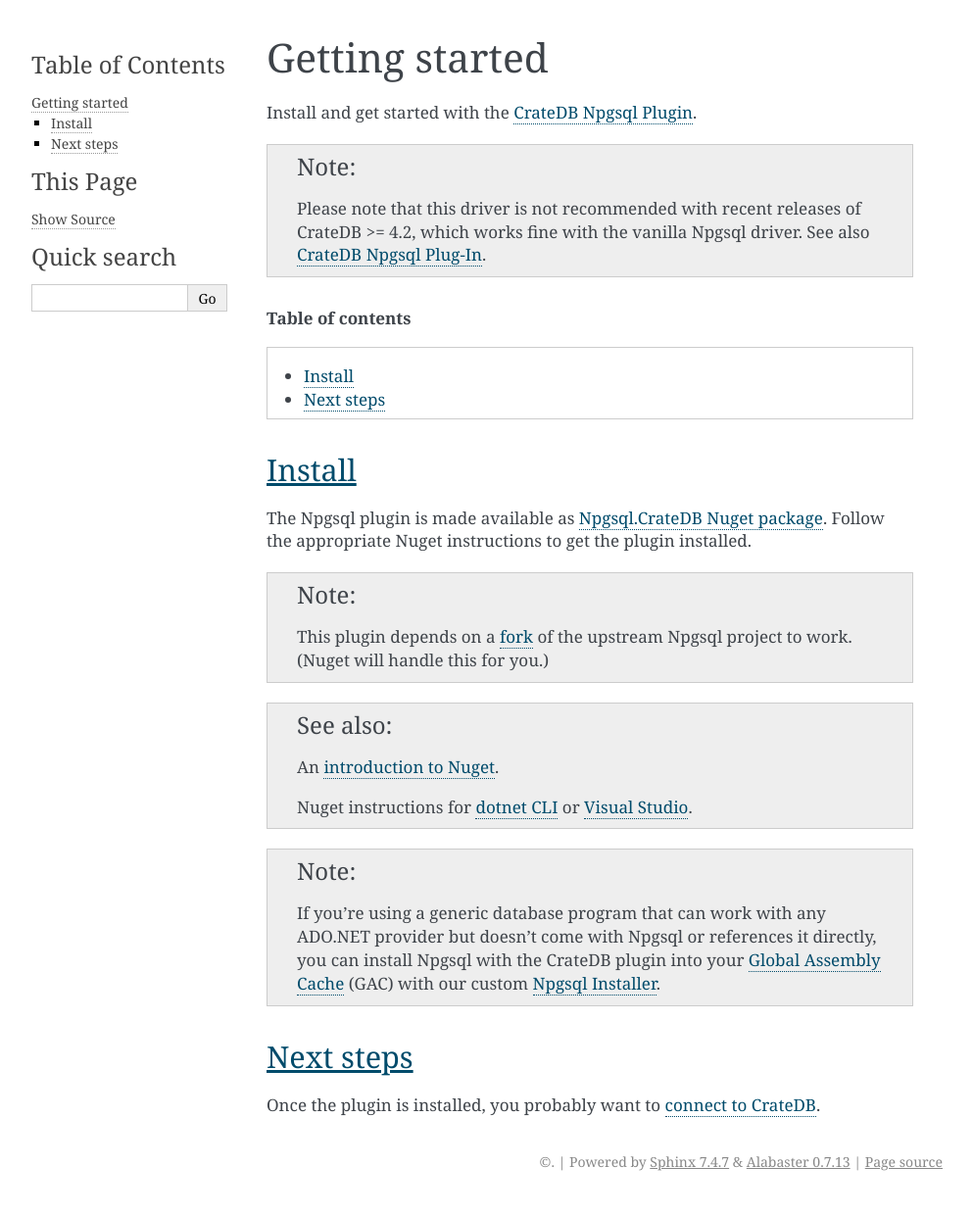
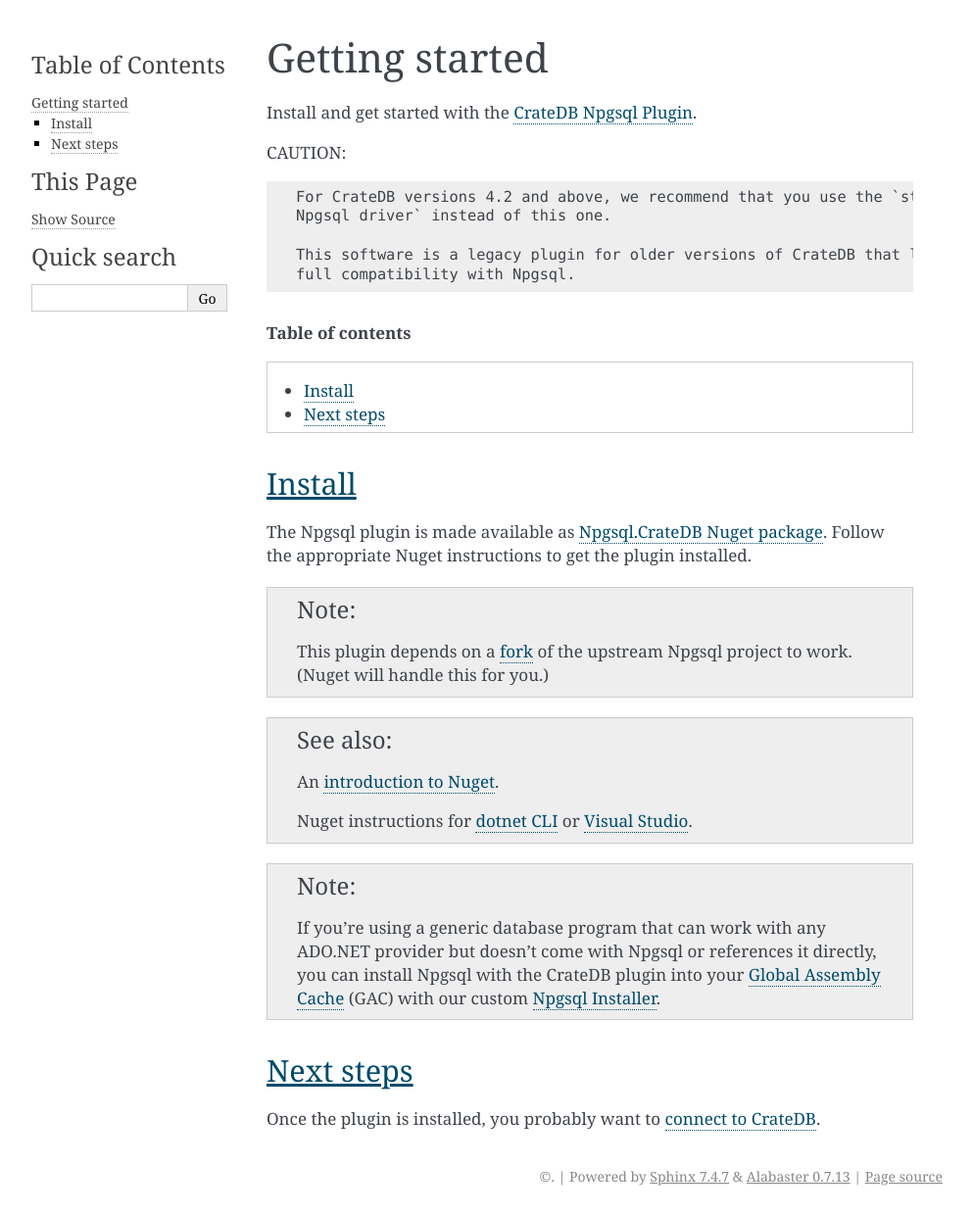
Before and after one commit to crate/crate-npgsql, a Sphinx documentation site: the page built from docs/getting-started.rst, in a window 1280 px wide. Shown: the whole page at 98% size, without its empty margins (148-1141 px from the left). Built offline with Sphinx 7.4.7, drawn with Linux system fonts in a browser that asks for light colours.

Commit message:
Documentation: Improve notes about vanilla Npgsql driver once more

```diff
--- a/docs/connect.rst
+++ b/docs/connect.rst
@@ -68,8 +68,9 @@
 
     The plugin :ref:`data-types` appendix.
 
-.. _Npgsql documentation: https://www.npgsql.org/doc/index.html
 .. _connection string parameters: https://www.npgsql.org/doc/connection-string-parameters.html
 .. _DatabaseInfoFactory: https://www.npgsql.org/doc/api/Npgsql.NpgsqlDatabaseInfo.html
+.. _NpgsqlConnection: https://www.npgsql.org/doc/api/Npgsql.NpgsqlConnection.html
+.. _Npgsql documentation: https://www.npgsql.org/doc/index.html
+.. _stock Npgsql driver: https://www.npgsql.org/
 .. _usual Npgsql way: https://www.npgsql.org/doc/index.html
-.. _NpgsqlConnection: https://www.npgsql.org/doc/api/Npgsql.NpgsqlConnection.html
--- a/docs/getting-started.rst
+++ b/docs/getting-started.rst
@@ -6,12 +6,13 @@
 
 Install and get started with the :ref:`CrateDB Npgsql Plugin <index>`.
 
-.. NOTE::
+CAUTION::
 
-    Please note that this driver is not recommended with recent releases of
-    CrateDB >= 4.2, which works fine with the vanilla Npgsql driver. See
-    also :ref:`index`.
+    For CrateDB versions 4.2 and above, we recommend that you use the `stock
+    Npgsql driver` instead of this one.
 
+    This software is a legacy plugin for older versions of CrateDB that lacked
+    full compatibility with Npgsql.
 
 .. rubric:: Table of contents
 
@@ -48,11 +49,12 @@
 Once the plugin is installed, you probably want to :ref:`connect to CrateDB
 <connect>`.
 
-.. _Npgsql.CrateDB Nuget package: https://www.nuget.org/packages/Npgsql.CrateDb/
 .. _dotnet CLI: https://docs.microsoft.com/en-us/nuget/quickstart/install-and-use-a-package-using-the-dotnet-cli
 .. _fork: https://github.com/crate/npgsql
 .. _Global Assembly Cache: https://docs.microsoft.com/en-us/dotnet/framework/app-domains/gac
 .. _introduction to Nuget: https://docs.microsoft.com/en-us/nuget/what-is-nuget
+.. _Npgsql.CrateDB Nuget package: https://www.nuget.org/packages/Npgsql.CrateDb/
 .. _Npgsql Installer: https://cdn.crate.io/downloads/releases/npgsql/
 .. _Npgsql project: https://github.com/npgsql/npgsql
+.. _stock Npgsql driver: https://www.npgsql.org/
 .. _Visual Studio: https://docs.microsoft.com/en-us/nuget/quickstart/install-and-use-a-package-in-visual-studio
--- a/docs/index.rst
+++ b/docs/index.rst
@@ -33,6 +33,7 @@
     The CrateDB Npgsql Plugin is an open source project and it is hosted on
     GitHub at `crate-npgsql`_.
 
+.. _basic demonstration program for using CrateDB with vanilla Npgsql: https://github.com/crate/cratedb-examples/tree/main/spikes/npgsql-vanilla
 .. _Crate.io: http://crate.io/
 .. _CrateDB: https://crate.io/docs/crate/reference/
 .. _crate-npgsql: https://github.com/crate/crate-npgsql
@@ -40,4 +41,3 @@
 .. _Npgsql: https://www.npgsql.org/
 .. _Npgsql documentation: https://www.npgsql.org/doc/index.html
 .. _Npgsql.CrateDb: https://www.nuget.org/packages/Npgsql.CrateDb/
-.. _basic demonstration program for using CrateDB with vanilla Npgsql: https://github.com/crate/cratedb-examples/tree/main/spikes/npgsql-vanilla
```
